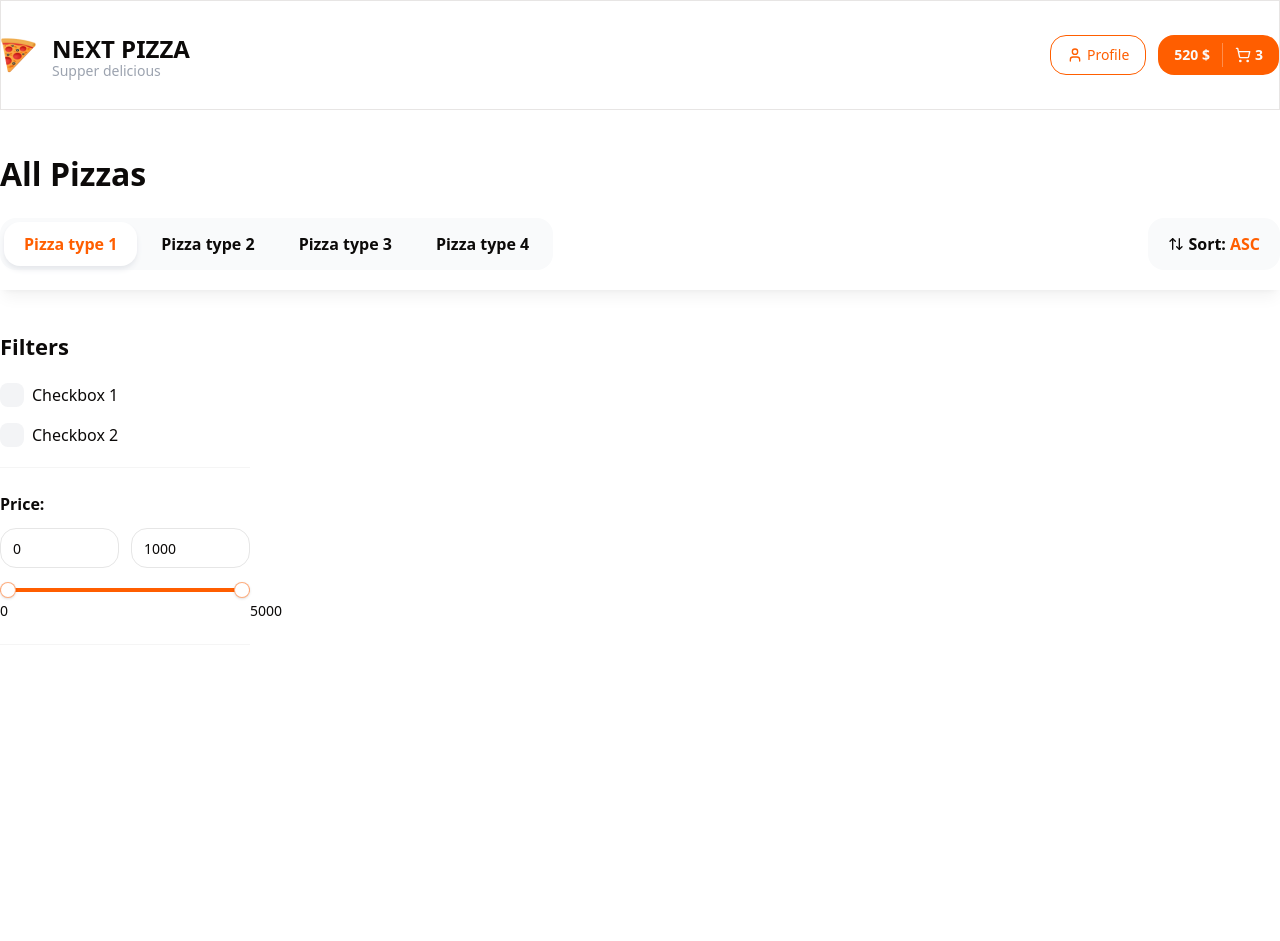
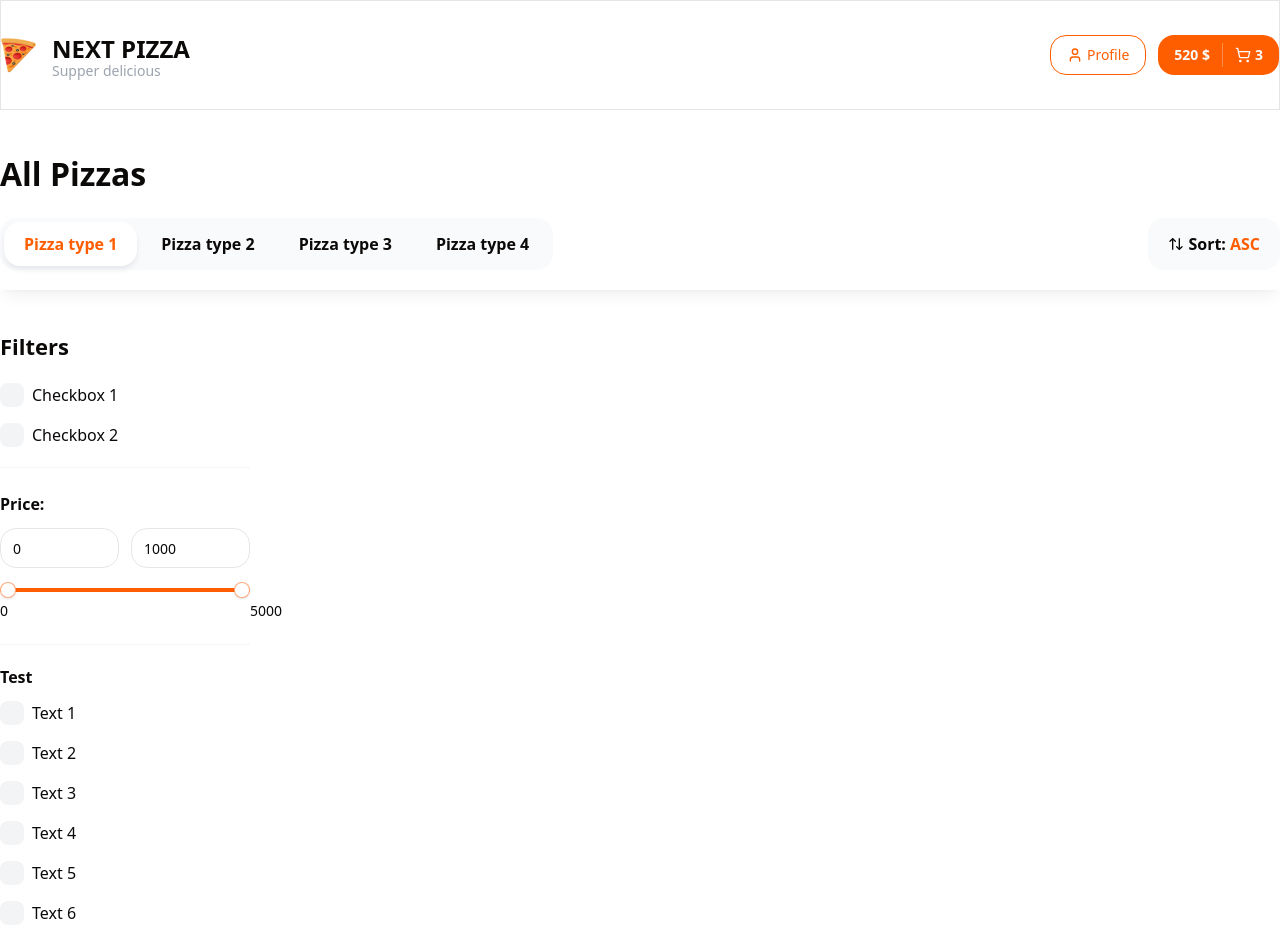
Before and after one commit to dangngocchau/next-pizza, a Next.js app: page / in a window 1280 px wide. Shown: the top 941 px of the page. Before the commit the page ends 800 px from the top, so only its background shows below. Built offline with nearby package versions, Linux system fonts and the light colour scheme.

Commit message:
Implement group checkbox and search checkbox

```diff
--- /dev/null
+++ b/components/shared/checkbox-filters-group.tsx
@@ -0,0 +1,87 @@
+"use client";
+
+import {
+    FilterChecboxProps,
+    FilterCheckbox,
+} from "@/components/shared/filter-checkbox";
+import { Button, Input } from "@/components/ui";
+import React, { ChangeEvent, useState } from "react";
+
+type Item = FilterChecboxProps;
+
+type Props = {
+    className?: string;
+    title: string;
+    items: Item[];
+    defaultItem: Item[];
+    limit?: number;
+    searchInputPlaceholder?: string;
+    onChange?: (values: string[]) => void;
+    defaultValue?: string[];
+};
+
+export const CheckboxFiltersGroup = ({
+    className,
+    title,
+    limit = 5,
+    items,
+    defaultItem,
+    searchInputPlaceholder = "Search...",
+    onChange,
+    defaultValue,
+}: Props) => {
+    const [showAll, setShowAll] = useState(false);
+    const [searchValue, setSearchValue] = useState<string>("");
+
+    const list = showAll
+        ? items.filter((item) =>
+              item.text.toLowerCase().includes(searchValue.toLowerCase())
+          )
+        : defaultItem?.slice(0, limit);
+
+    const onChangeSearchInput = (e: ChangeEvent<HTMLInputElement>) => {
+        setSearchValue(e.target.value);
+    };
+
+    return (
+        <div className={className}>
+            <p className="font-bold mb-3">{title}</p>
+            {showAll && (
+                <div className="mb-5">
+                    <Input
+                        placeholder={searchInputPlaceholder}
+                        className="bg-gray-50 border-none"
+                        onChange={onChangeSearchInput}
+                    />
+                </div>
+            )}
+
+            <div className="flex flex-col gap-4 max-h-96 pr-2 overflow-auto scrollbar">
+                {list.map((item, index) => (
+                    <FilterCheckbox
+                        key={index}
+                        text={item.text}
+                        value={item.value}
+                        endAdornment={item.endAdornment}
+                        checked={false}
+                        onCheckedChange={(ids) => console.log(ids)}
+                    />
+                ))}
+            </div>
+            {items.length > limit && (
+                <div
+                    className={
+                        showAll ? "border-t border-t-neutral-100 mt-4" : ""
+                    }
+                >
+                    <button
+                        onClick={() => setShowAll(!showAll)}
+                        className="text-primary mt-3"
+                    >
+                        {showAll ? "Hide" : "+ Show All"}
+                    </button>
+                </div>
+            )}
+        </div>
+    );
+};
--- a/components/shared/filter.tsx
+++ b/components/shared/filter.tsx
@@ -1,4 +1,9 @@
-import { FilterCheckbox, RangeSlider, Title } from "@/components/shared";
+import {
+    CheckboxFiltersGroup,
+    FilterCheckbox,
+    RangeSlider,
+    Title,
+} from "@/components/shared";
 import { Input } from "@/components/ui";
 import React from "react";
 
@@ -34,6 +39,39 @@
                 </div>
                 <RangeSlider min={0} max={5000} step={10} value={[0, 5000]} />
             </div>
+            <CheckboxFiltersGroup
+                title="Test"
+                className="mt-5"
+                limit={6}
+                defaultItem={[
+                    { text: "Text 1", value: "1" },
+                    { text: "Text 2", value: "2" },
+                    { text: "Text 3", value: "3" },
+                    { text: "Text 4", value: "4" },
+                    { text: "Text 5", value: "5" },
+                    { text: "Text 6", value: "6" },
+                ]}
+                items={[
+                    { text: "Text 1", value: "1" },
+                    { text: "Text 2", value: "2" },
+                    { text: "Text 3", value: "3" },
+                    { text: "Text 4", value: "4" },
+                    { text: "Text 5", value: "5" },
+                    { text: "Text 6", value: "6" },
+                    { text: "Text 1", value: "1" },
+                    { text: "Text 2", value: "2" },
+                    { text: "Text 3", value: "3" },
+                    { text: "Text 4", value: "4" },
+                    { text: "Text 5", value: "5" },
+                    { text: "Text 6", value: "6" },
+                    { text: "Text 1", value: "1" },
+                    { text: "Text 2", value: "2" },
+                    { text: "Text 3", value: "3" },
+                    { text: "Text 4", value: "4" },
+                    { text: "Text 5", value: "5" },
+                    { text: "Text 6", value: "6" },
+                ]}
+            />
         </div>
     );
 };
--- a/components/shared/index.ts
+++ b/components/shared/index.ts
@@ -7,3 +7,4 @@
 export { Filters } from "./filter";
 export { FilterCheckbox } from "./filter-checkbox";
 export { RangeSlider } from "./range-slider";
+export { CheckboxFiltersGroup } from "./checkbox-filters-group";
```
